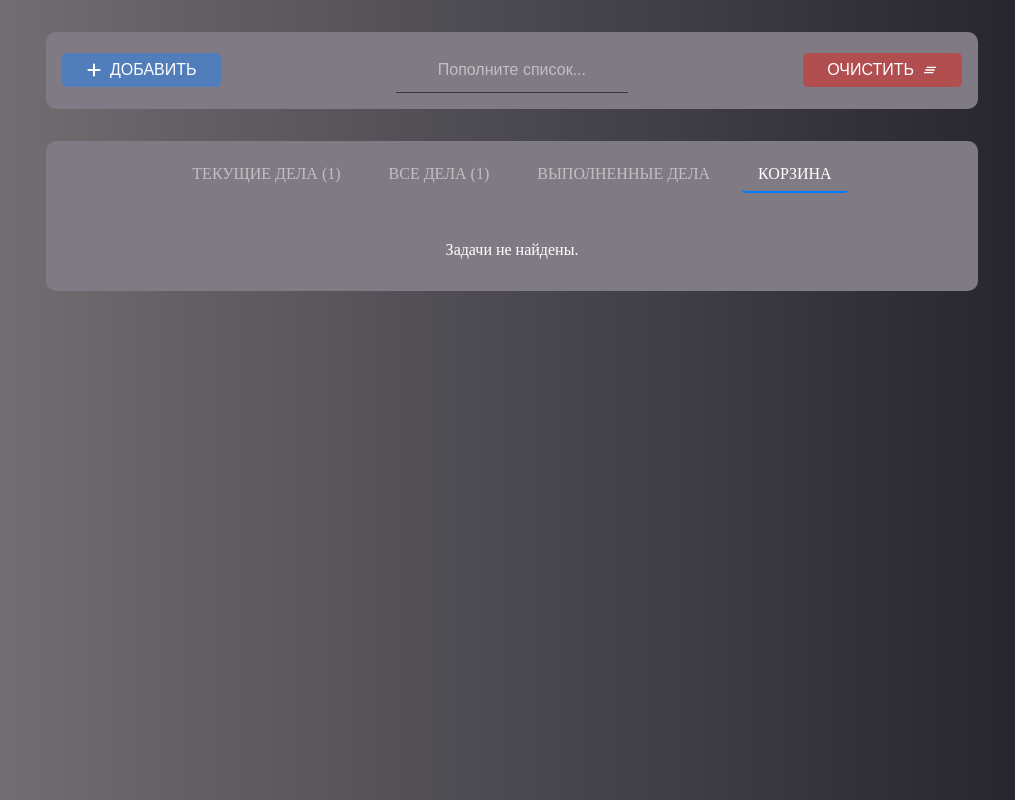
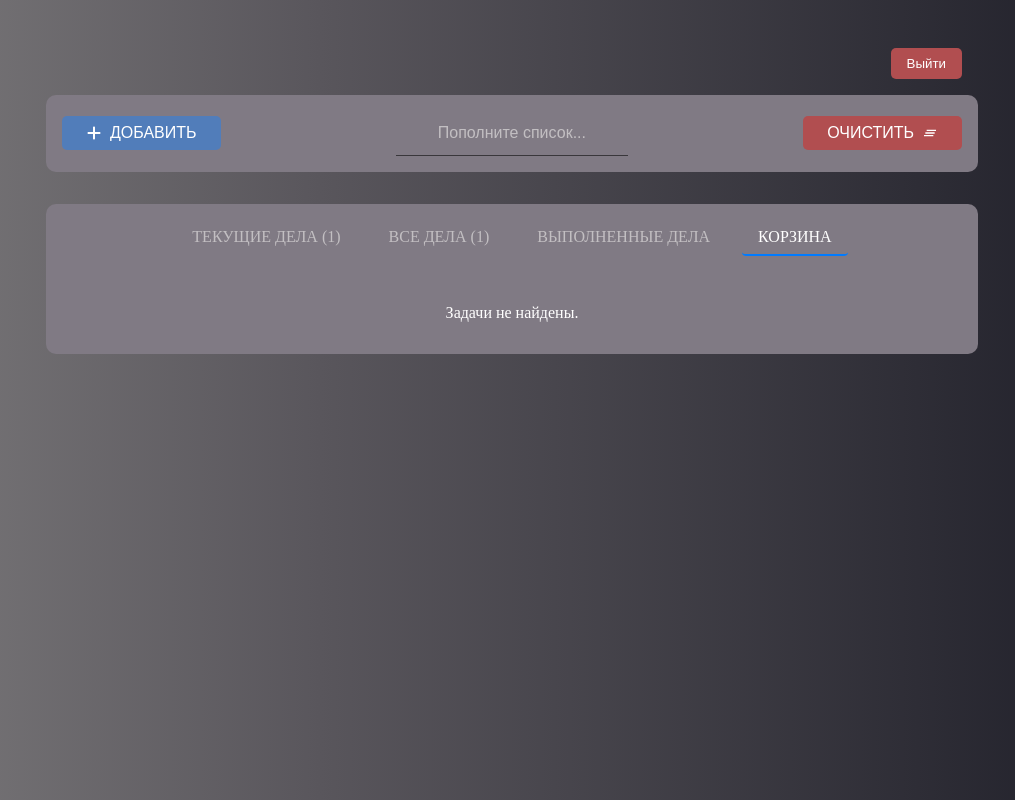
Before and after one commit to inacio000/todo-list, a React (Vite) app: page /todo/trash in a window 1280 px wide. Shown: the whole page, without its empty margins (128-1143 px from the left). Built offline with nearby package versions, Linux system fonts and the light colour scheme; sample sign-in values are in the browser's storage.

Commit message:
feat: add logout button

```diff
--- a/src/pages/ToDoPage.tsx
+++ b/src/pages/ToDoPage.tsx
@@ -1,13 +1,31 @@
 import React from 'react';
-import { Routes, Route, Navigate } from 'react-router-dom';
+import { Routes, Route, Navigate, useNavigate } from 'react-router-dom';
 import Header from '../components/Header/Header';
 import TabBar from '../components/TabBar/TabBar';
 import TaskList from '../components/TaskList/TaskList';
 import styles from './Styles/style.module.scss'
+import { useDispatch } from 'react-redux';
+import { logout } from '../features/authSlice';
 
 const ToDoPage: React.FC = () => {
+  const dispatch = useDispatch();
+  const navigate = useNavigate();
+
+  const handleLogout = () => {
+    dispatch(logout());
+    navigate('/login');
+  };
+
   return (
     <div className={styles.ToDoPage}>
+      <div className={styles.headerContainer}>
+        <button
+          onClick={handleLogout}
+          className={styles.logoutButton}
+        >
+          Выйти
+        </button>
+      </div>
       <Header />
       <TabBar />
       <Routes>
```
